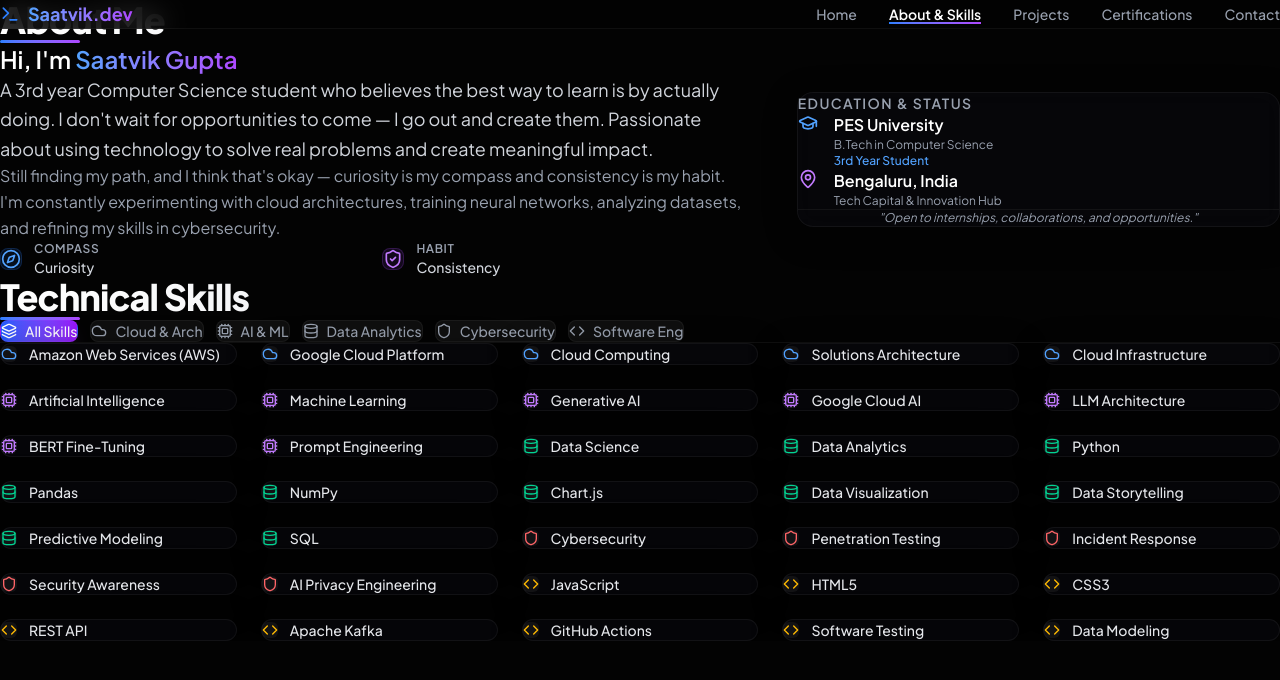
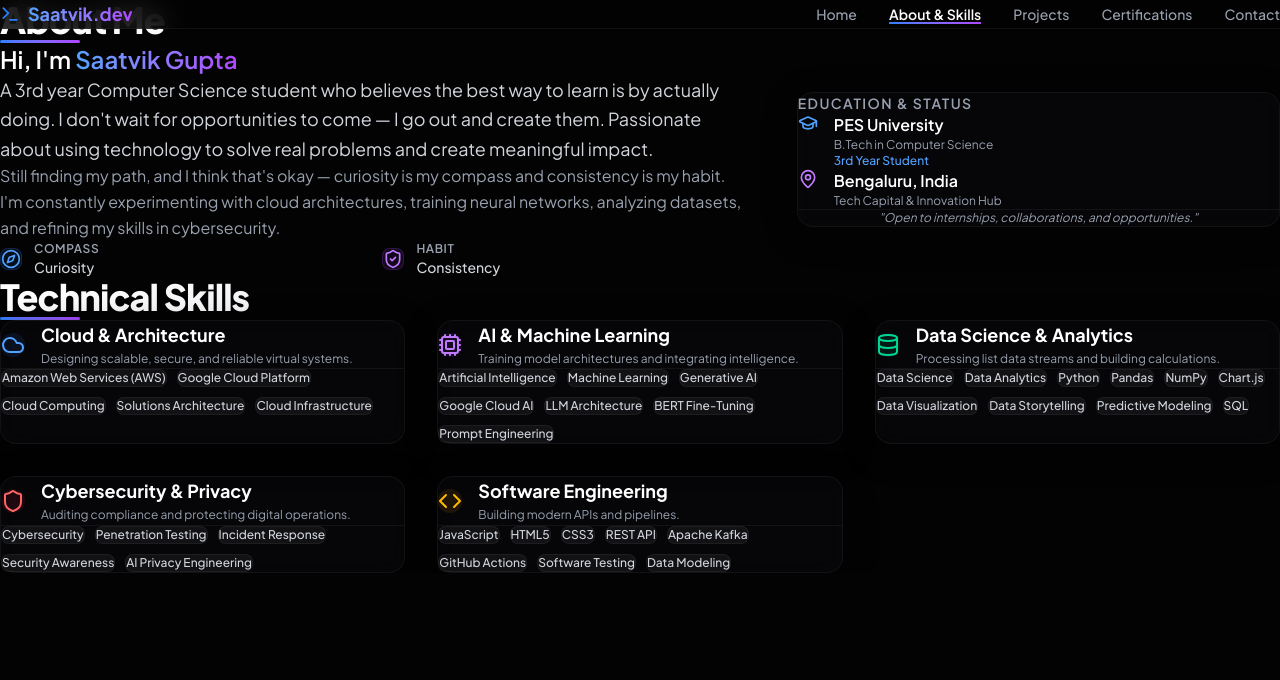
Before and after one commit to Saatvik-G/Saatvik-Gupta, a Next.js app: page /about in a window 1280 px wide. Shown: the top 680 px of the page. Built offline with nearby package versions, Linux system fonts and the light colour scheme.

Commit message:
Improvement: Add 3D Stacked Card decks for projects and certifications, redesign skills dashboard grouping, expand hero line heights and margins

```diff
--- a/src/app/components/Skills.tsx
+++ b/src/app/components/Skills.tsx
@@ -1,148 +1,109 @@
 "use client";
 
-import React, { useState } from "react";
-import { Cloud, Cpu, Database, Shield, Code, Layers } from "lucide-react";
+import React from "react";
+import { Cloud, Cpu, Database, Shield, Code } from "lucide-react";
 
-type SkillCategory = "All" | "Cloud" | "AI" | "Data" | "Cyber" | "Software";
-
-interface SkillItem {
-  name: string;
-  category: SkillCategory;
+interface SkillCategory {
+  title: string;
+  description: string;
+  icon: React.ReactNode;
+  iconColor: string;
+  borderColor: string;
+  skills: string[];
 }
 
-const SKILL_CATEGORIES: { id: SkillCategory; label: string; icon: React.ReactNode }[] = [
-  { id: "All", label: "All Skills", icon: <Layers className="w-4 h-4" /> },
-  { id: "Cloud", label: "Cloud & Arch", icon: <Cloud className="w-4 h-4" /> },
-  { id: "AI", label: "AI & ML", icon: <Cpu className="w-4 h-4" /> },
-  { id: "Data", label: "Data Analytics", icon: <Database className="w-4 h-4" /> },
-  { id: "Cyber", label: "Cybersecurity", icon: <Shield className="w-4 h-4" /> },
-  { id: "Software", label: "Software Eng", icon: <Code className="w-4 h-4" /> },
-];
-
-const SKILLS: SkillItem[] = [
-  // Cloud & Architecture
-  { name: "Amazon Web Services (AWS)", category: "Cloud" },
-  { name: "Google Cloud Platform", category: "Cloud" },
-  { name: "Cloud Computing", category: "Cloud" },
-  { name: "Solutions Architecture", category: "Cloud" },
-  { name: "Cloud Infrastructure", category: "Cloud" },
-
-  // AI & Machine Learning
-  { name: "Artificial Intelligence", category: "AI" },
-  { name: "Machine Learning", category: "AI" },
-  { name: "Generative AI", category: "AI" },
-  { name: "Google Cloud AI", category: "AI" },
-  { name: "LLM Architecture", category: "AI" },
-  { name: "BERT Fine-Tuning", category: "AI" },
-  { name: "Prompt Engineering", category: "AI" },
-
-  // Data
-  { name: "Data Science", category: "Data" },
-  { name: "Data Analytics", category: "Data" },
-  { name: "Python", category: "Data" },
-  { name: "Pandas", category: "Data" },
-  { name: "NumPy", category: "Data" },
-  { name: "Chart.js", category: "Data" },
-  { name: "Data Visualization", category: "Data" },
-  { name: "Data Storytelling", category: "Data" },
-  { name: "Predictive Modeling", category: "Data" },
-  { name: "SQL", category: "Data" },
-
-  // Cybersecurity
-  { name: "Cybersecurity", category: "Cyber" },
-  { name: "Penetration Testing", category: "Cyber" },
-  { name: "Incident Response", category: "Cyber" },
-  { name: "Security Awareness", category: "Cyber" },
-  { name: "AI Privacy Engineering", category: "Cyber" },
-
-  // Software Engineering
-  { name: "JavaScript", category: "Software" },
-  { name: "HTML5", category: "Software" },
-  { name: "CSS3", category: "Software" },
-  { name: "REST API", category: "Software" },
-  { name: "Apache Kafka", category: "Software" },
-  { name: "GitHub Actions", category: "Software" },
-  { name: "Software Testing", category: "Software" },
-  { name: "Data Modeling", category: "Software" },
+const SKILL_GROUPS: SkillCategory[] = [
+  {
+    title: "Cloud & Architecture",
+    description: "Designing scalable, secure, and reliable virtual systems.",
+    icon: <Cloud className="w-6 h-6 text-blue-400" />,
+    iconColor: "bg-blue-500/10",
+    borderColor: "group-hover:border-blue-500/30",
+    skills: ["Amazon Web Services (AWS)", "Google Cloud Platform", "Cloud Computing", "Solutions Architecture", "Cloud Infrastructure"],
+  },
+  {
+    title: "AI & Machine Learning",
+    description: "Training model architectures and integrating intelligence.",
+    icon: <Cpu className="w-6 h-6 text-purple-400" />,
+    iconColor: "bg-purple-500/10",
+    borderColor: "group-hover:border-purple-500/30",
+    skills: ["Artificial Intelligence", "Machine Learning", "Generative AI", "Google Cloud AI", "LLM Architecture", "BERT Fine-Tuning", "Prompt Engineering"],
+  },
+  {
+    title: "Data Science & Analytics",
+    description: "Processing list data streams and building calculations.",
+    icon: <Database className="w-6 h-6 text-emerald-400" />,
+    iconColor: "bg-emerald-500/10",
+    borderColor: "group-hover:border-emerald-500/30",
+    skills: ["Data Science", "Data Analytics", "Python", "Pandas", "NumPy", "Chart.js", "Data Visualization", "Data Storytelling", "Predictive Modeling", "SQL"],
+  },
+  {
+    title: "Cybersecurity & Privacy",
+    description: "Auditing compliance and protecting digital operations.",
+    icon: <Shield className="w-6 h-6 text-red-400" />,
+    iconColor: "bg-red-500/10",
+    borderColor: "group-hover:border-red-500/30",
+    skills: ["Cybersecurity", "Penetration Testing", "Incident Response", "Security Awareness", "AI Privacy Engineering"],
+  },
+  {
+    title: "Software Engineering",
+    description: "Building modern APIs and pipelines.",
+    icon: <Code className="w-6 h-6 text-amber-400" />,
+    iconColor: "bg-amber-500/10",
+    borderColor: "group-hover:border-amber-500/30",
+    skills: ["JavaScript", "HTML5", "CSS3", "REST API", "Apache Kafka", "GitHub Actions", "Software Testing", "Data Modeling"],
+  },
 ];
 
 export default function Skills() {
-  const [activeCategory, setActiveCategory] = useState<SkillCategory>("All");
-
-  const filteredSkills = activeCategory === "All"
-    ? SKILLS
-    : SKILLS.filter((skill) => skill.category === activeCategory);
-
   return (
-    <section id="skills" className="py-12 relative overflow-hidden bg-transparent">
-      {/* Background glow decorator */}
-      <div className="absolute bottom-0 right-0 w-80 h-80 bg-purple-500/5 rounded-full blur-3xl -z-10" />
-
+    <section id="skills" className="py-20 relative overflow-hidden bg-transparent">
       <div className="max-w-7xl mx-auto px-6 md:px-12">
         {/* Section Header */}
-        <div className="mb-12">
+        <div className="mb-16">
           <h2 className="text-3xl md:text-4xl font-extrabold tracking-tight bg-gradient-to-r from-white via-gray-200 to-gray-400 bg-clip-text text-transparent">
             Technical Skills
           </h2>
           <div className="h-[3px] w-20 bg-gradient-to-r from-blue-500 to-purple-500 mt-3 rounded-full" />
         </div>
 
-        {/* Filter Navigation Tabs */}
-        <div className="flex flex-wrap gap-2 md:gap-3 mb-10 pb-2 overflow-x-auto no-scrollbar border-b border-white/5">
-          {SKILL_CATEGORIES.map((category) => {
-            const isActive = activeCategory === category.id;
-            return (
-              <button
-                key={category.id}
-                onClick={() => setActiveCategory(category.id)}
-                className={`flex items-center gap-2 px-4 py-2.5 rounded-lg text-sm font-medium transition-all duration-300 whitespace-nowrap cursor-pointer ${
-                  isActive
-                    ? "bg-gradient-to-r from-blue-600 to-purple-600 text-white shadow-lg shadow-purple-500/10 border border-purple-500/20"
-                    : "bg-white/5 text-gray-400 border border-white/5 hover:bg-white/10 hover:text-white"
-                }`}
-              >
-                {category.icon}
-                {category.label}
-              </button>
-            );
-          })}
-        </div>
+        {/* Grouped Skills Columns */}
+        <div className="grid md:grid-cols-2 lg:grid-cols-3 gap-8">
+          {SKILL_GROUPS.map((group, idx) => (
+            <div
+              key={`${group.title}-${idx}`}
+              className={`glass-card p-8 rounded-2xl border border-white/5 flex flex-col justify-between group transition-all duration-300 ${group.borderColor}`}
+            >
+              <div className="space-y-6">
+                {/* Header with icon and title */}
+                <div className="flex items-center gap-4">
+                  <div className={`p-3 rounded-xl ${group.iconColor} flex-shrink-0`}>
+                    {group.icon}
+                  </div>
+                  <div>
+                    <h3 className="text-lg font-bold text-white group-hover:text-gray-200 transition-colors">
+                      {group.title}
+                    </h3>
+                    <p className="text-xs text-gray-400 mt-1 leading-relaxed">
+                      {group.description}
+                    </p>
+                  </div>
+                </div>
 
-        {/* Skills Tag Cloud / Grid */}
-        <div className="grid grid-cols-2 sm:grid-cols-3 md:grid-cols-4 lg:grid-cols-5 gap-6">
-          {filteredSkills.map((skill, index) => {
-            // Pick icon depending on category
-            const renderSkillCategoryIcon = (cat: SkillCategory) => {
-              switch (cat) {
-                case "Cloud":
-                  return <Cloud className="w-4 h-4 text-blue-400" />;
-                case "AI":
-                  return <Cpu className="w-4 h-4 text-purple-400" />;
-                case "Data":
-                  return <Database className="w-4 h-4 text-emerald-400" />;
-                case "Cyber":
-                  return <Shield className="w-4 h-4 text-red-400" />;
-                case "Software":
-                  return <Code className="w-4 h-4 text-amber-400" />;
-                default:
-                  return <Layers className="w-4 h-4 text-gray-400" />;
-              }
-            };
-
-            return (
-              <div
-                key={`${skill.name}-${index}`}
-                className="glass-card flex items-center gap-3 p-4 rounded-xl border border-white/5 hover:border-white/10 transition-all duration-300"
-              >
-                <div className="p-1.5 rounded-md bg-white/5">
-                  {renderSkillCategoryIcon(skill.category)}
+                {/* Skills tags cloud */}
+                <div className="flex flex-wrap gap-2.5 pt-4 border-t border-white/5">
+                  {group.skills.map((skill) => (
+                    <span
+                      key={skill}
+                      className="text-xs px-3 py-1.5 rounded-lg bg-white/5 border border-white/5 text-gray-300 font-medium hover:bg-white/10 hover:text-white transition-colors"
+                    >
+                      {skill}
+                    </span>
+                  ))}
                 </div>
-                <span className="text-sm font-medium text-gray-200 group-hover:text-white">
-                  {skill.name}
-                </span>
               </div>
-            );
-          })}
+            </div>
+          ))}
         </div>
       </div>
     </section>
--- a/src/app/page.tsx
+++ b/src/app/page.tsx
@@ -4,6 +4,8 @@
 import SplashScreen from "./components/SplashScreen";
 import Navbar from "./components/Navbar";
 import Hero from "./components/Hero";
+import Projects from "./components/Projects";
+import Certifications from "./components/Certifications";
 import ScrollToTop from "./components/ScrollToTop";
 
 export default function Home() {
@@ -18,6 +20,12 @@
       <Navbar />
       <main className="flex-1 w-full opacity-0 animate-fade-in" style={{ animationDelay: "200ms", animationFillMode: "forwards" }}>
         <Hero />
+
+        {/* Featured Highlights sections with generous vertical spacing */}
+        <div id="featured-highlights" className="bg-[#030303] py-24 space-y-36">
+          <Projects />
+          <Certifications />
+        </div>
       </main>
       <ScrollToTop />
     </>
```
Also changed, not shown: src/app/components/Certifications.tsx (+57 -36 lines), src/app/components/Hero.tsx (+19 -19 lines), src/app/components/Projects.tsx (+63 -34 lines).
